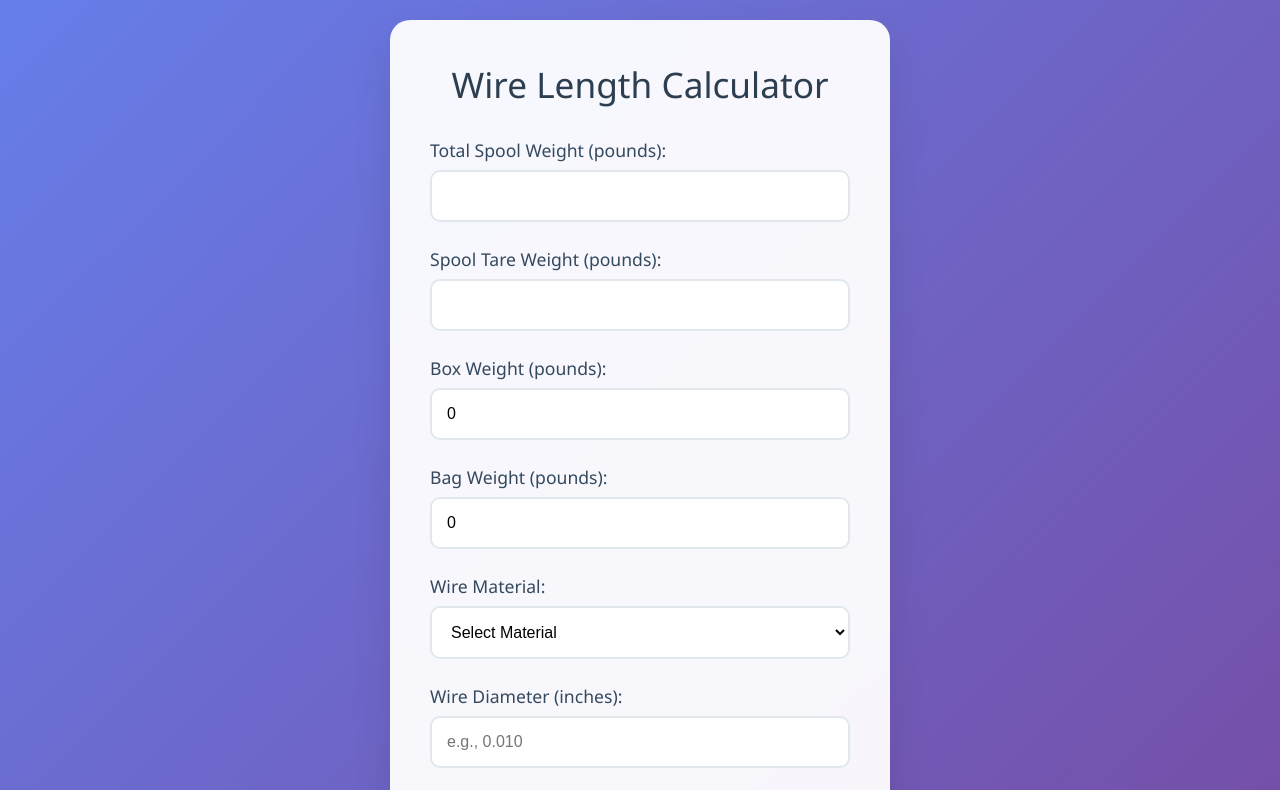
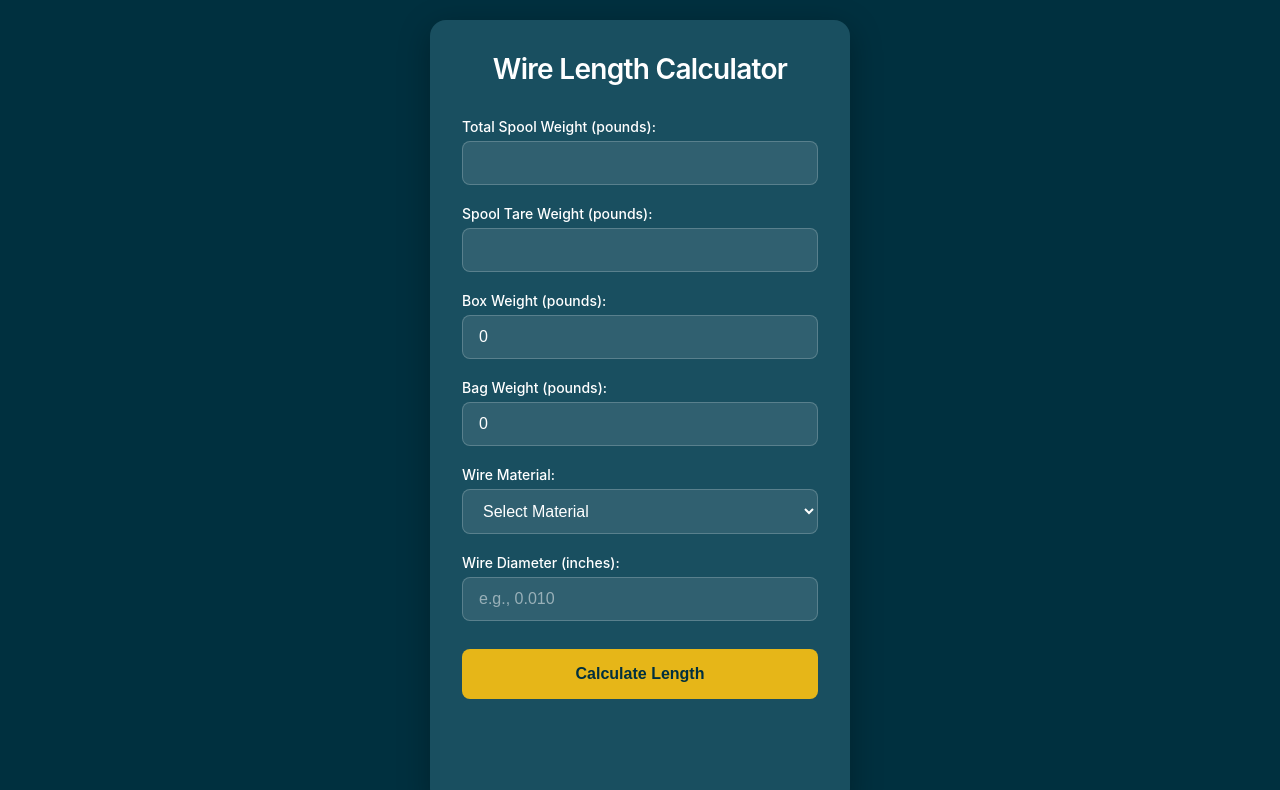
Before and after one commit to jrodricks/HowMuchWire, a plain HTML site: page index.html in a window 1280 px wide. Shown: the top 790 px of the page. Drawn offline with Linux system fonts and the light colour scheme.

Commit message:
Update index.html
color and styling

```diff
--- a/index.html
+++ b/index.html
@@ -12,101 +12,104 @@
         }
 
         body {
-            font-family: 'Segoe UI', Tahoma, Geneva, Verdana, sans-serif;
-            background: linear-gradient(135deg, #667eea 0%, #764ba2 100%);
+            font-family: -apple-system, BlinkMacSystemFont, 'Segoe UI', Roboto, Oxygen, Ubuntu, Cantarell, sans-serif;
+            background: #00303F;
             min-height: 100vh;
             display: flex;
             align-items: center;
             justify-content: center;
             padding: 20px;
+            margin: 0;
         }
 
         .container {
-            background: rgba(255, 255, 255, 0.95);
-            backdrop-filter: blur(10px);
-            border-radius: 20px;
-            padding: 40px;
-            box-shadow: 0 20px 40px rgba(0, 0, 0, 0.1);
-            max-width: 500px;
+            background: #194F60;
+            border-radius: 16px;
+            padding: 32px;
+            box-shadow: 0 8px 32px rgba(0, 0, 0, 0.3);
+            max-width: 420px;
             width: 100%;
-            transform: translateY(0);
-            transition: all 0.3s ease;
-        }
-
-        .container:hover {
-            transform: translateY(-5px);
-            box-shadow: 0 25px 50px rgba(0, 0, 0, 0.15);
         }
 
         h1 {
             text-align: center;
-            color: #2c3e50;
-            margin-bottom: 30px;
-            font-size: 2.2em;
-            font-weight: 300;
+            color: #ffffff;
+            margin-bottom: 32px;
+            font-size: 1.75rem;
+            font-weight: 600;
+            letter-spacing: -0.025em;
         }
 
         .form-group {
-            margin-bottom: 25px;
+            margin-bottom: 20px;
         }
 
         label {
             display: block;
-            margin-bottom: 8px;
-            color: #34495e;
+            margin-bottom: 6px;
+            color: #ffffff;
             font-weight: 500;
-            font-size: 1.1em;
+            font-size: 0.875rem;
         }
 
         input, select {
             width: 100%;
-            padding: 15px;
-            border: 2px solid #e1e8ed;
-            border-radius: 10px;
+            padding: 12px 16px;
+            border: 1px solid rgba(255, 255, 255, 0.2);
+            border-radius: 8px;
             font-size: 16px;
-            transition: all 0.3s ease;
-            background: white;
+            background: rgba(255, 255, 255, 0.1);
+            color: #ffffff;
+            transition: all 0.2s ease;
         }
 
         input:focus, select:focus {
             outline: none;
-            border-color: #667eea;
-            box-shadow: 0 0 0 3px rgba(102, 126, 234, 0.1);
-            transform: translateY(-2px);
+            border-color: #E6B618;
+            background: rgba(255, 255, 255, 0.15);
+            box-shadow: 0 0 0 2px rgba(230, 182, 24, 0.2);
+        }
+
+        input::placeholder {
+            color: rgba(255, 255, 255, 0.5);
+        }
+
+        select option {
+            background: #194F60;
+            color: #ffffff;
         }
 
         .calculate-btn {
             width: 100%;
-            padding: 18px;
-            background: linear-gradient(135deg, #667eea 0%, #764ba2 100%);
-            color: white;
+            padding: 16px;
+            background: #E6B618;
+            color: #00303F;
             border: none;
-            border-radius: 12px;
-            font-size: 18px;
+            border-radius: 8px;
+            font-size: 16px;
             font-weight: 600;
             cursor: pointer;
-            transition: all 0.3s ease;
-            text-transform: uppercase;
-            letter-spacing: 1px;
+            transition: all 0.2s ease;
+            margin-top: 8px;
         }
 
         .calculate-btn:hover {
-            transform: translateY(-3px);
-            box-shadow: 0 15px 30px rgba(102, 126, 234, 0.4);
+            background: #d4a516;
+            transform: translateY(-1px);
         }
 
         .calculate-btn:active {
-            transform: translateY(-1px);
+            transform: translateY(0);
         }
 
         .result {
-            margin-top: 30px;
-            padding: 25px;
+            margin-top: 24px;
+            padding: 16px;
             text-align: center;
-            font-size: 1.5em;
-            color: black;
-            font-weight: bold;
-            min-height: 60px;
+            font-size: 1.25rem;
+            color: #E6B618;
+            font-weight: 600;
+            min-height: 50px;
             display: flex;
             align-items: center;
             justify-content: center;
```
